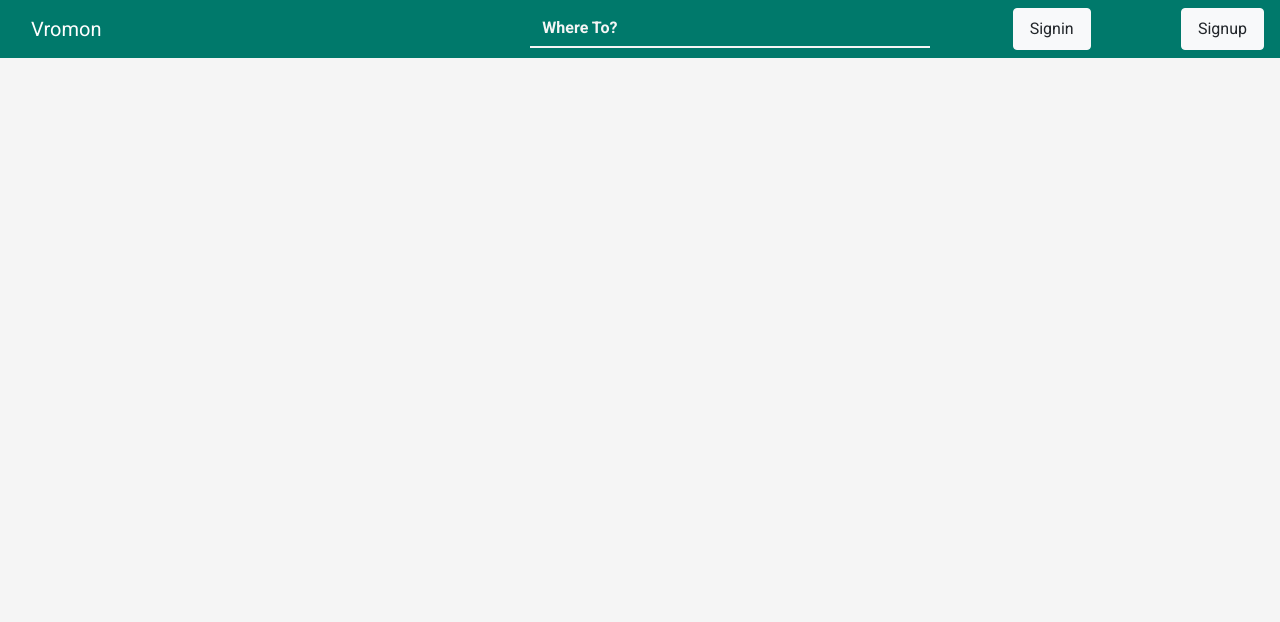
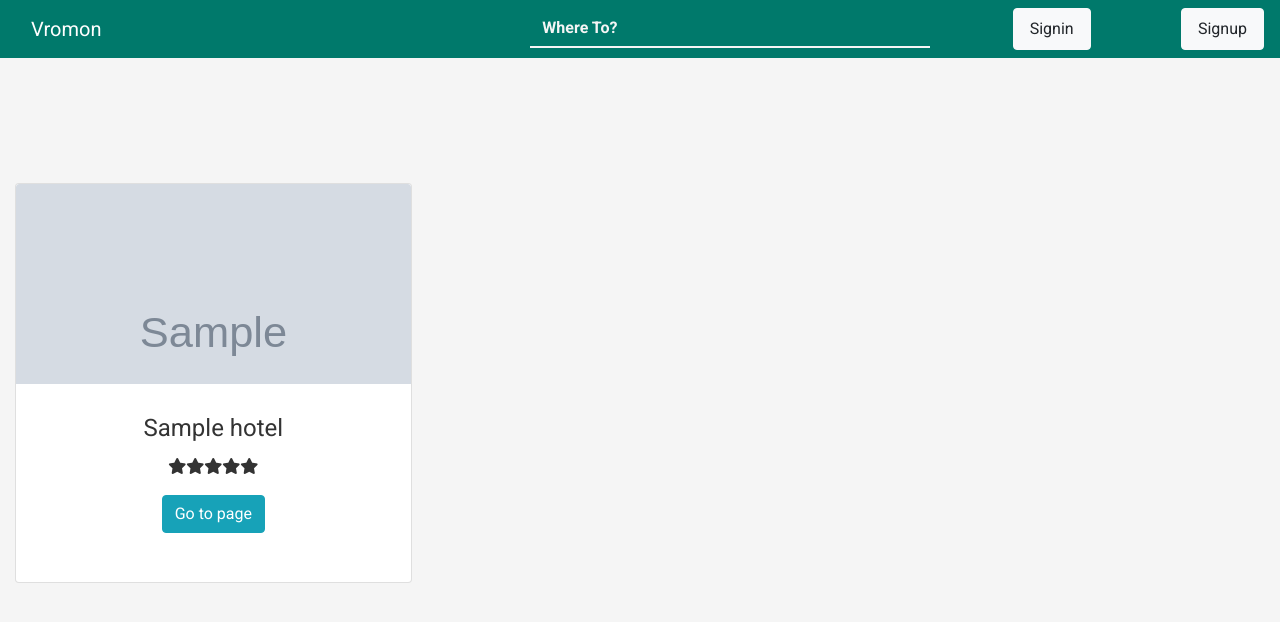
Before and after one commit to rafiulgits/vromon, a Django app: page /hotel/all/ in a window 1280 px wide. Shown: the top 622 px of the page. Run offline with Django 3.2, Linux system fonts and the light colour scheme; tables that the repository leaves empty hold one stand-in row (values such as "Sample post"); grey boxes marked "Sample" are stand-in pictures; parts of the project's set-up code (start-up, migrations or seed data) failed here and were passed over; some libraries are stand-ins or nearby versions.

Commit message:
refactoring...

```diff
--- a/home/views/restaurant.py
+++ b/home/views/restaurant.py
@@ -2,7 +2,7 @@ from django.core.exceptions import ObjectDoesNotExist
 from django.shortcuts import render, redirect, HttpResponse
 
 from home.forms import ReviewCommentForm
-from home.models import Restaurant
+from home.models import Restaurant, ReviewComment
 
 
 def single(request, uid):
@@ -31,5 +31,6 @@ def single(request, uid):
 def all(request):
 	context = {}
 	restaurants = Restaurant.objects.all()
+	context['restaurants'] = restaurants
 
 	return render(request, 'home/restaurant/all.html', context)
--- a/templates/home/hotel/all.html
+++ b/templates/home/hotel/all.html
@@ -3,12 +3,33 @@
 
 {% block extra_head %}
 	<title>All Hotels</title>
+	<link rel="stylesheet" type="text/css" href="{% static 'css/generic/image-card.css' %}">
+	<link rel="stylesheet" href="{% static 'css/home/index.css' %}">
 {% endblock %}
 
 
 {% block content %}
+	<div class="section mx-auto" >
+	        <div class="cards row card-section">
+	        	{% for item in hotels %}
+		            <div class="col-lg-4 col-md-6 col-sm-12">
+		                <div class="card">
+		                    <div class="card-image-wrapper">
+		                        <img class="card-img-top" src="/{{item.image}}" alt="Nanna!">
+		                    </div>
+		                    <div class="card-body">
+		                        <h4 class="card-title">{{item.name}}</h4>
+		                        <p class="card-text"><i class="fas fa-star"></i><i class="fas fa-star"></i><i class="fas fa-star"></i><i class="fas fa-star"></i><i class="fas fa-star"></i></p>
+		                        <a href="/hotel/{{item.id}}/" class="btn btn-info">Go to page</a>
+		                    </div>
+		                </div>
+		            </div>
+	            {% endfor %}
+	        </div>
+	</div>
 {% endblock %}
 
 
 {% block extra_script %}
+<script src="{% static 'js/home/index.js' %}"></script>
 {% endblock %}
```
Also changed, not shown: templates/home/place/all.html (+20 -0 lines), templates/home/restaurant/all.html (+20 -0 lines).
